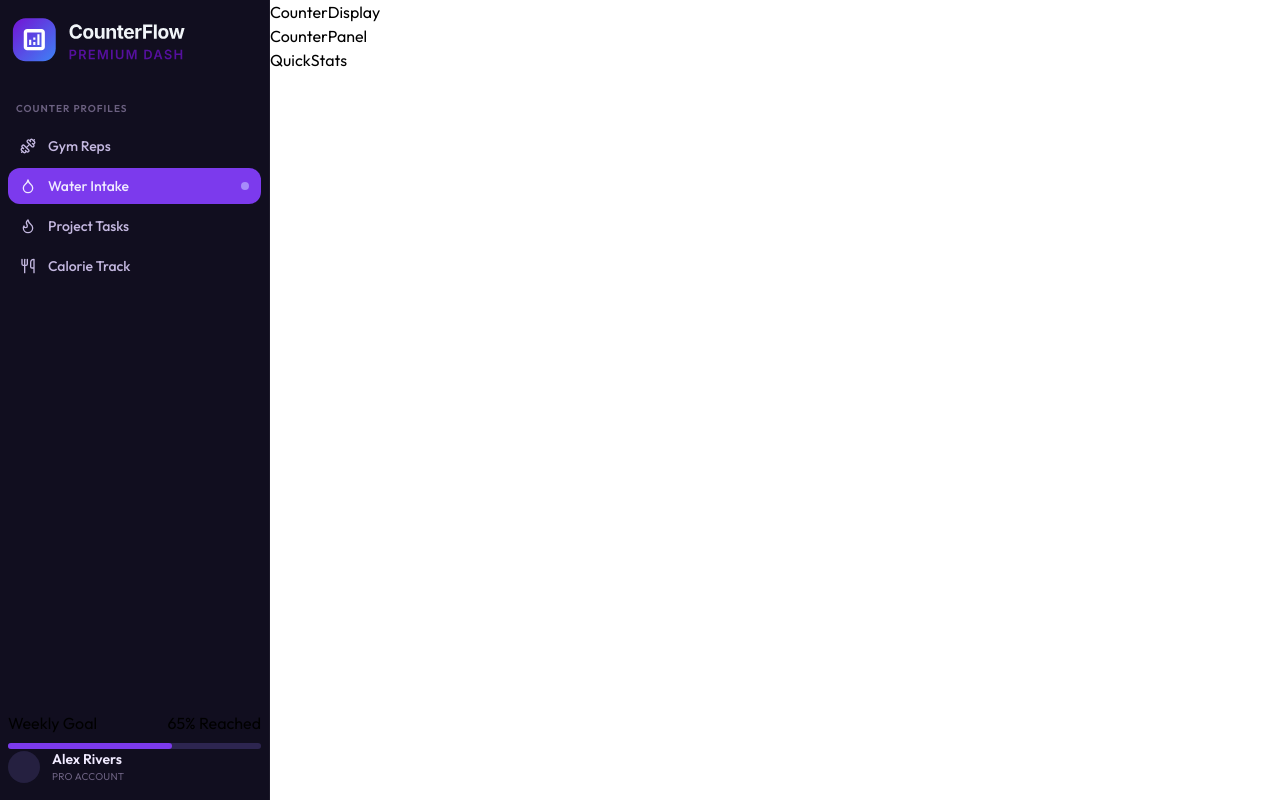
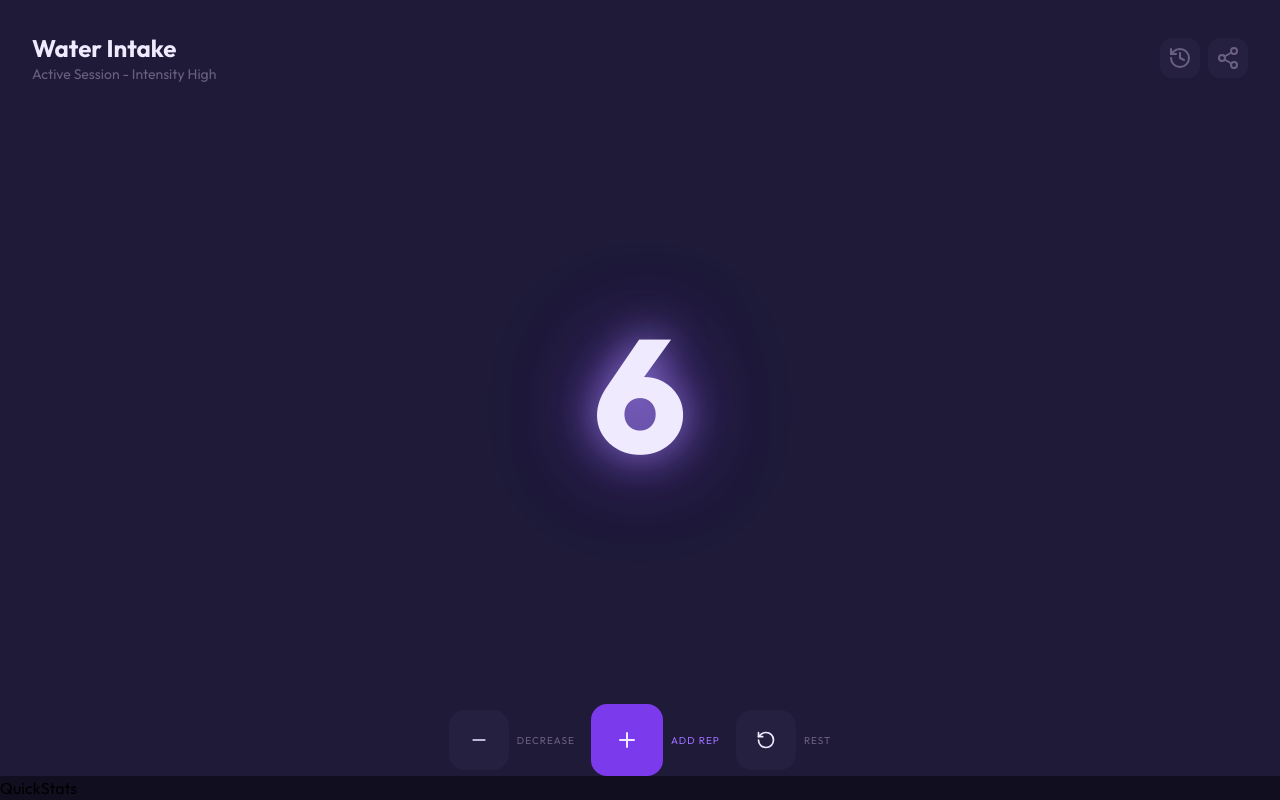
Before and after one commit to mano-coder/CounterFlow-app, a React (Vite) app: page / in a window 1280 px wide. Built offline with nearby package versions, Linux system fonts and the light colour scheme.

Commit message:
add: counterpanel content

```diff
--- a/src/App.jsx
+++ b/src/App.jsx
@@ -1,31 +1,61 @@
-import { useState } from 'react'
+import { useState } from "react";
 
 import Sidebar from "./components/Sidebar";
 import CounterPanel from "./components/CounterPanel";
 import CounterDisplay from "./components/CounterDisplay";
 import QuickStats from "./components/QuickStats";
 
-
 const initialProfiles = [
-  { id: "gym-reps", name: "Gym Reps", icon: "dumbbell" },
-  { id: "water-intake", name: "Water Intake", icon: "droplet" },
-  { id: "project-tasks", name: "Project Tasks", icon: "flame" },
-  { id: "calorie-track", name: "Calorie Track", icon: "utensils" },
+  {
+    id: "gym-reps",
+    name: "Gym Reps",
+    icon: "dumbbell",
+    count: 42,
+    goal: 100,
+    history: [30, 45, 38, 55, 40, 41, 42],
+  },
+  {
+    id: "water-intake",
+    name: "Water Intake",
+    icon: "droplet",
+    count: 6,
+    goal: 8,
+    history: [8, 6, 7, 8, 5, 6, 6],
+  },
+  {
+    id: "project-tasks",
+    name: "Project Tasks",
+    icon: "flame",
+    count: 3,
+    goal: 10,
+    history: [5, 8, 4, 9, 6, 7, 3],
+  },
+  {
+    id: "calorie-track",
+    name: "Calorie Track",
+    icon: "utensils",
+    count: 1840,
+    goal: 2500,
+    history: [2100, 1950, 2300, 1800, 2200, 2050, 1840],
+  },
 ];
 
 export default function App() {
-  const [profiles, setProfiles ] = useState(initialProfiles)
-  const [activeId, setActiveId] = useState("water-intake")
+  const [profiles, setProfiles] = useState(initialProfiles);
+  const [activeId, setActiveId] = useState("water-intake");
 
-  const activeProfile = profiles.find((profile) => profile.id === activeId)
+  const activeProfile = profiles.find((profile) => profile.id === activeId);
 
   return (
-    <div className="flex h-screen bg-base overflow-hidden">
-      <Sidebar profiles={profiles} activeId={activeId} onSelectProfile={(id) => setActiveId(id)} />
-      <main className="flex-1 flex flex-col overflow-y-auto">
-        <CounterDisplay />
-        <CounterPanel />
-        <QuickStats />
+    <div className="bg-bg-base flex h-screen overflow-hidden">
+      {/* <Sidebar */}
+      {/*   profiles={profiles} */}
+      {/*   activeId={activeId} */}
+      {/*   onSelectProfile={(id) => setActiveId(id)} */}
+      {/* /> */}
+      <main className="flex flex-1 flex-col overflow-y-auto">
+        <CounterPanel activeProfile={activeProfile} />
+        <QuickStats activeProfile={activeProfile} />
       </main>
     </div>
   );
--- a/src/components/CounterPanel.jsx
+++ b/src/components/CounterPanel.jsx
@@ -1,3 +1,72 @@
-export default function CounterPanel() {
-  return <p>CounterPanel</p>
+import { Minus, Plus, RotateCcw, History, Share2 } from "lucide-react";
+
+export default function CounterPanel({ activeProfile }) {
+  return (
+    <div className="text-text-primary bg-bg-elevated flex flex-1 flex-col justify-between">
+      <div className="flex items-center justify-between px-8 pt-8">
+        <div>
+          <h1 className="text-text-primary text-2xl font-bold">
+            {activeProfile.name}
+          </h1>
+          <p className="text-text-muted text-sm">
+            Active Session - Intensity High
+          </p>
+        </div>
+        <div className="flex gap-2">
+          <button className="bg-bg-card text-text-muted hover:text-text-primary rounded-xl p-2">
+            <History />
+          </button>
+          <button className="bg-bg-card text-text-muted hover:text-text-primary rounded-xl p-2">
+            <Share2 />
+          </button>
+        </div>
+      </div>
+
+      <div className="flex items-center justify-center">
+        <span
+          className="text-text-primary font-extrabold"
+          style={{
+            fontSize: "10rem",
+            textShadow: `
+              0 0 40px rgba(167,139,250,0.8),
+              0 0 80px rgba(124,58,237,0.5),
+              0 0 120px rgba(124,58,237,0.3)`,
+          }}
+        >
+          {" "}
+          {activeProfile.count}{" "}
+        </span>
+      </div>
+
+    <div className="flex gap-4 mx-auto">
+
+      <div className="flex items-center gap-2">
+        <button className="bg-bg-card text-text primary hoverbg-bg-elevated rounded-2xl p-5">
+          <Minus size={20} />
+        </button>
+        <span className="text-text-muted text-[10px] tracking-widest">
+          DECREASE
+        </span>
+      </div>
+
+      <div className="flex items-center gap-2">
+        <button className="bg-accent-primary text-text-primary hover:bg-accent-bright rounded-2xl p-6">
+          <Plus size={24} />
+        </button>
+        <span className="text-accent-bright text-[10px] tracking-widest">
+          ADD REP
+        </span>
+      </div>
+
+      <div className="flex items-center gap-2">
+        <button className="bg-bg-card text-text-primary hoverbg-bg-elevated rounded-2xl p-5">
+          <RotateCcw size={20} />
+        </button>
+        <span className="text-text-muted text-[10px] tracking-widest">
+          REST
+        </span>
+      </div>
+    </div>
+    </div>
+  );
 }
```
